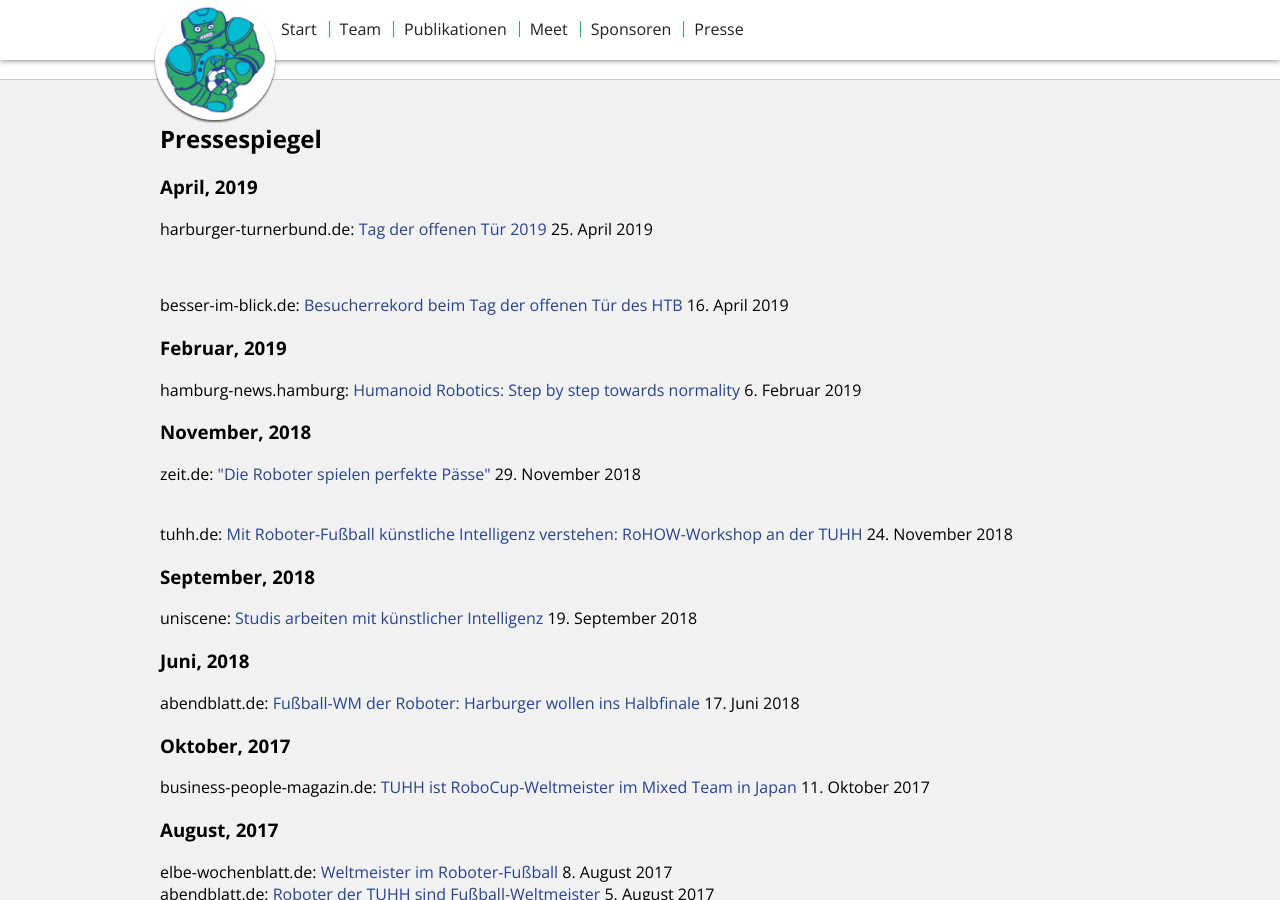
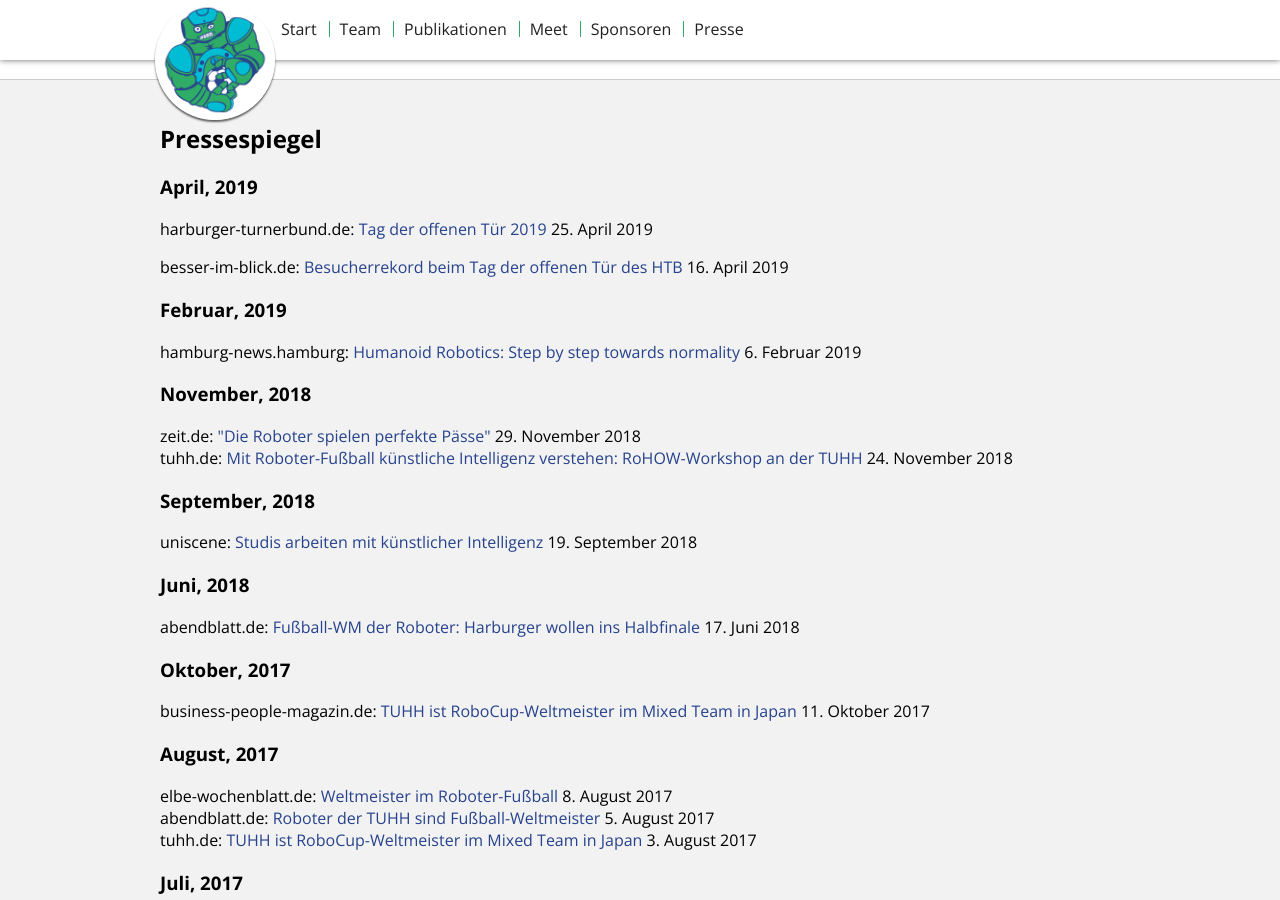
Before and after one commit to HULKs/hulks.github.io, a Jekyll site: the page built from press/index.html, in a window 1280 px wide and 900 px high, scrolled down 471 px. Built offline with Jekyll 4.4.1, drawn with Linux system fonts in a browser that asks for light colours.

Commit message:
Remove whitespaces

```diff
--- a/press/index.html
+++ b/press/index.html
@@ -28,12 +28,12 @@
     <div class="container">
       <h2>Pressespiegel</h2>
       <h3>April, 2019</h3>
-      <p>harburger-turnerbund.de: <a href="https://www.harburger-turnerbund.de/galerie/tdot2019/" target="_blank">Tag der offenen Tür 2019</a> 25. April 2019</p>
+      <p>harburger-turnerbund.de: <a href="https://www.harburger-turnerbund.de/galerie/tdot2019/" target="_blank">Tag der offenen Tür 2019</a> 25. April 2019
       <br /><p>besser-im-blick.de: <a href="https://www.besser-im-blick.de/sport/6914-besucherrekord-beim-tag-der-offenen-tuer-des-htb" target="_blank">Besucherrekord beim Tag der offenen Tür des HTB</a> 16. April 2019</p>
       <h3>Februar, 2019</h3>
       <p>hamburg-news.hamburg: <a href="https://www.hamburg-news.hamburg/en/media-it/humanoid-robotics-step-step-towards-normality/" target="_blank">Humanoid Robotics: Step by step towards normality</a> 6. Februar 2019</p>
       <h3>November, 2018</h3>
-      <p>zeit.de: <a href="https://www.zeit.de/hamburg/2018-11/elbvertiefung-29-11-2018">"Die Roboter spielen perfekte Pässe"</a> 29. November 2018</p>
+      <p>zeit.de: <a href="https://www.zeit.de/hamburg/2018-11/elbvertiefung-29-11-2018">"Die Roboter spielen perfekte Pässe"</a> 29. November 2018
       <br />tuhh.de: <a href="https://intranet.tuhh.de/aktuell/pressemitteilung_einzeln.php?id=11844&Lang=de" target="_blank">Mit Roboter-Fußball künstliche Intelligenz verstehen: RoHOW-Workshop an der TUHH</a> 24. November 2018</p>
       <h3>September, 2018</h3>
       <p>uniscene: <a href="https://issuu.com/uniscene/docs/uniscene_hamburg_5-2018/14" target="_blank">Studis arbeiten mit künstlicher Intelligenz</a> 19. September 2018</p>
```
